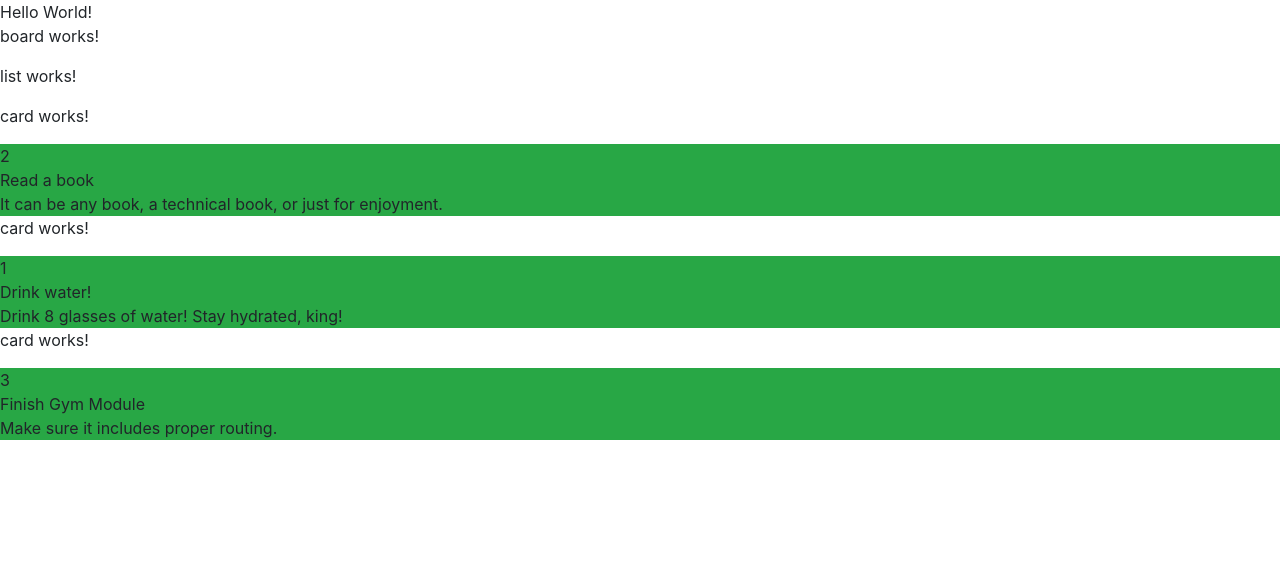
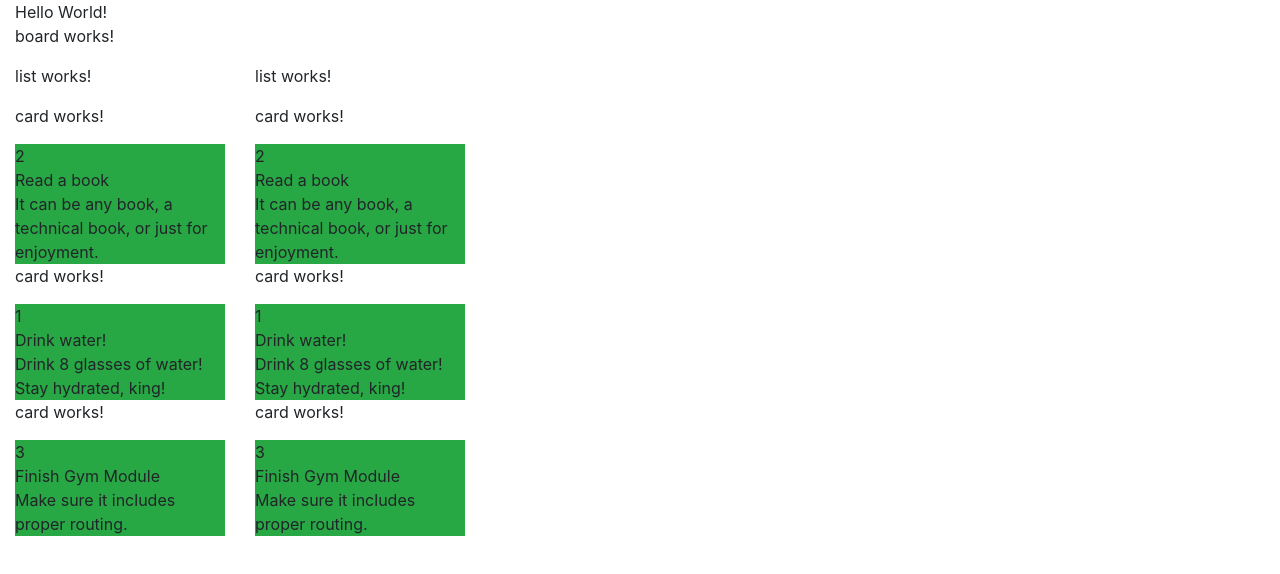
Before and after one commit to batibot323/trello-clone-tutorial, an Angular app: page / in a window 1280 px wide. Shown: the top 574 px of the page. Built offline with nearby package versions, Linux system fonts and the light colour scheme.

Commit message:
Changed board component to contain two identical lists with a limit on max-width.

```diff
--- a/src/app/app.component.html
+++ b/src/app/app.component.html
@@ -1,2 +1,10 @@
-<div>Hello World!</div>
-<div><tc-board></tc-board></div>
+<div class="container-fluid">
+    <div class="row">
+        <div class="col">Hello World!</div>
+    </div>
+    <div class="row">
+        <div class="col">
+            <tc-board></tc-board>
+        </div>
+    </div>
+</div>
--- a/src/app/board/board.component.css
+++ b/src/app/board/board.component.css
@@ -0,0 +1,3 @@
+.list {
+    max-width: 15rem;
+}
--- a/src/app/board/board.component.html
+++ b/src/app/board/board.component.html
@@ -1,4 +1,9 @@
 <p>board works!</p>
-<div>
-    <tc-list></tc-list>
+<div class="row">
+    <div class="col list">
+        <tc-list></tc-list>
+    </div>
+    <div class="col list">
+        <tc-list></tc-list>
+    </div>
 </div>
```
